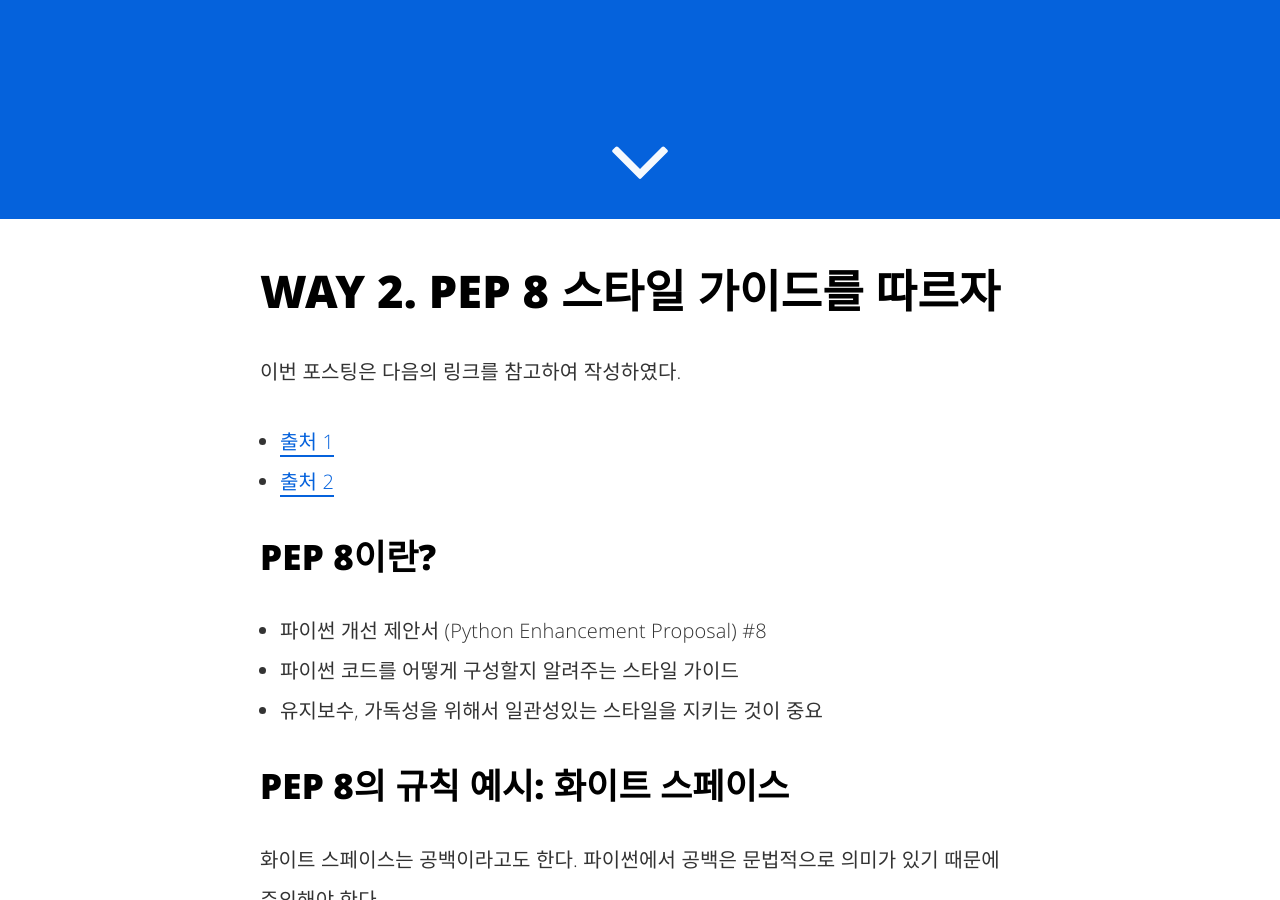
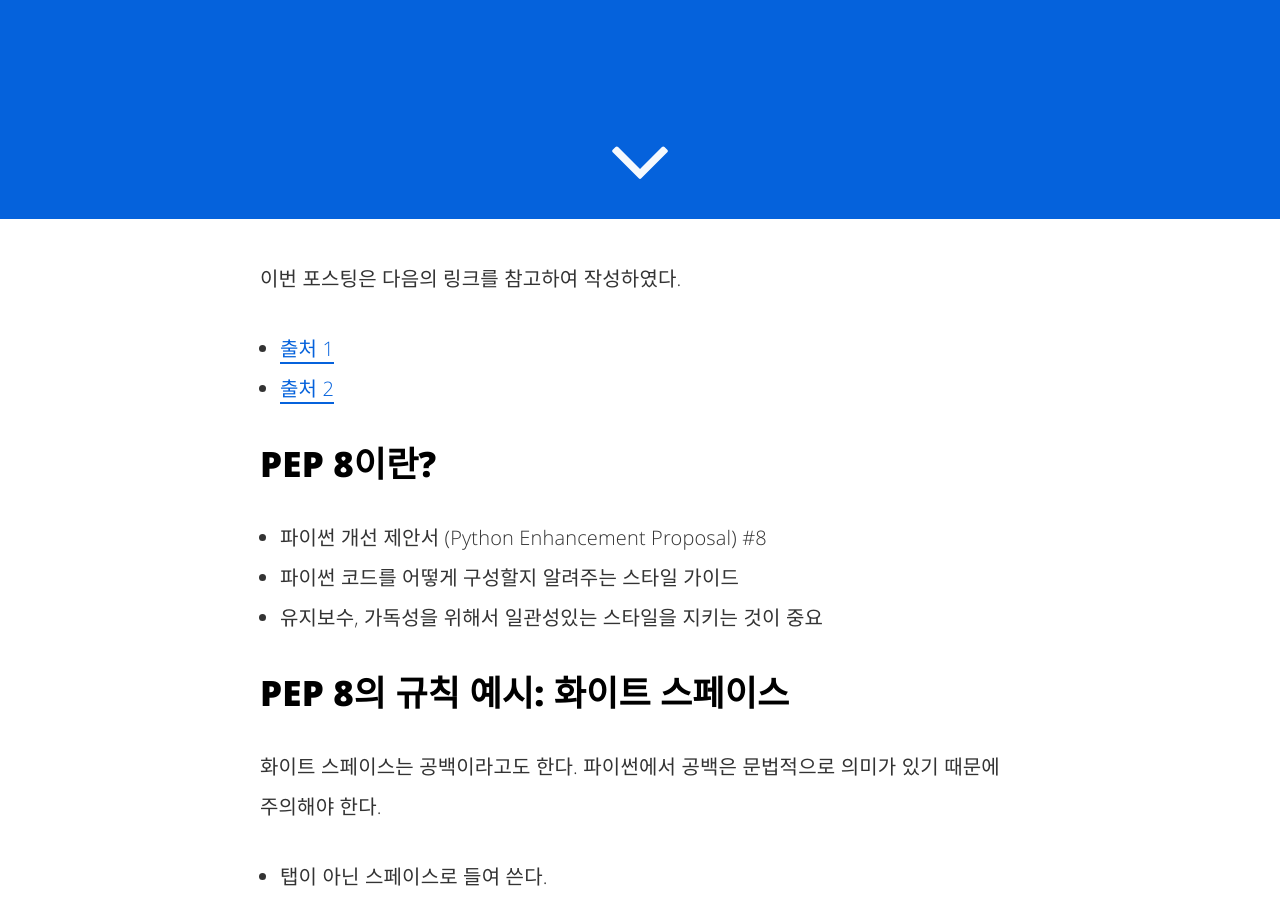
Before and after one commit to hcnoh/blog-prev, a Jekyll site: the page built from _posts/2018-09-09-effective-python-way02.md, in a window 1280 px wide and 900 px high, scrolled down 681 px. Built offline with Jekyll 4.4.1, drawn with Linux system fonts in a browser that asks for light colours; comment, search, counter and statistics services are not loaded.

Commit message:
Update 2018-09-09-effective-python-way02.md

```diff
--- a/_posts/2018-09-09-effective-python-way02.md
+++ b/_posts/2018-09-09-effective-python-way02.md
@@ -10,7 +10,7 @@ categories:
 - 이펙티브 파이썬 스터디
 twitter_text: 'WAY 2. PEP 8 스타일 가이드를 따르자'
 ---
-# WAY 2. PEP 8 스타일 가이드를 따르자
+
 이번 포스팅은 다음의 링크를 참고하여 작성하였다.
 - [출처 1](https://hashcode.co.kr/questions/963/%ED%8C%8C%EC%9D%B4%EC%8D%AC%EC%97%90%EC%84%9C-%EB%93%A4%EC%97%AC%EC%93%B0%EA%B8%B0%EB%8A%94-%ED%83%AD-%EC%8A%A4%ED%8E%98%EC%9D%B4%EC%8A%A4-%EC%A4%91-%EC%96%B4%EB%8A%90%EA%B1%B8%EB%A1%9C-%ED%95%98%EC%8B%9C%EB%82%98%EC%9A%94)
 - [출처 2](http://paphopu.tistory.com/30)
```
